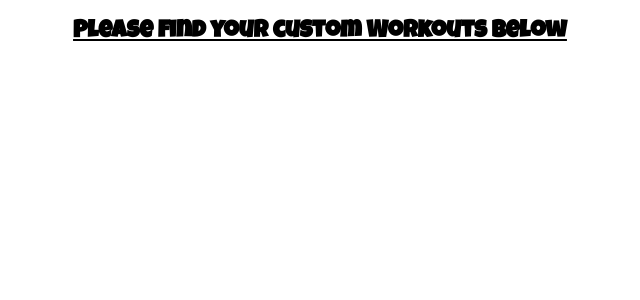
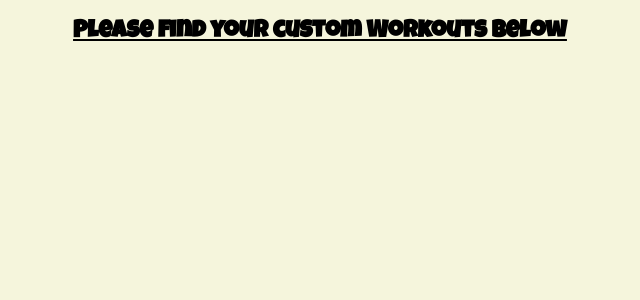
Before and after one commit to deepthinker-88/Fitness-Website, a React (Create React App) app: page /user-profile/custom-workout in a window 1280 px wide. Shown: the top 300 px of the page, without its empty margins (320-960 px from the left). Built offline with nearby package versions, Linux system fonts and the light colour scheme.

Commit message:
Updated CSS for custom-workout info class

```diff
--- a/src/components/CustomWorkoutPage/CustomWorkoutPage.css
+++ b/src/components/CustomWorkoutPage/CustomWorkoutPage.css
@@ -1,6 +1,8 @@
 .custom-workout-info{
+    min-height: 100vh;
     display:flex;
     flex-direction: column;
+    background-color: var(--page-background-color)
 }
 
 .custom-workout-title{
```
